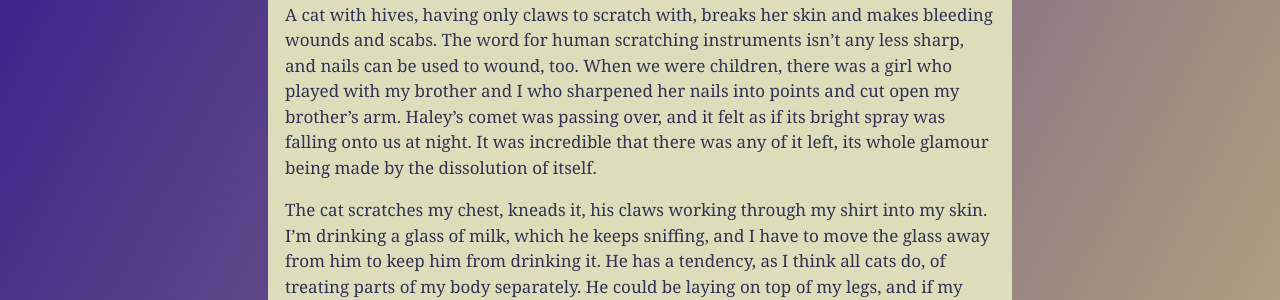
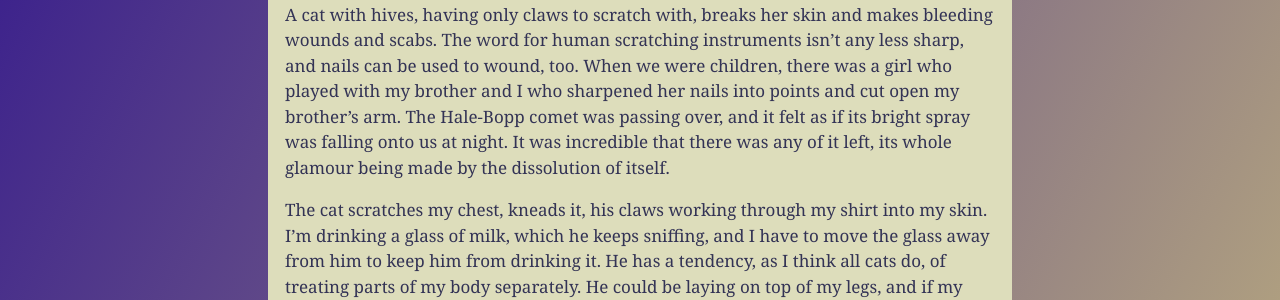
Before and after one commit to meanyhead/meanyhead.github.io, a Jekyll site: the page built from _posts/2019-3-20-whole-roast-suckling-pig.md, in a window 1280 px wide and 1400 px high, scrolled down 223 px. Shown: the part 257-557 px from the top of the window. Built offline with Jekyll 4.4.1, drawn with Linux system fonts in a browser that asks for light colours; comment, search, counter and statistics services are not loaded; some of the changed text lies outside the part shown.

Commit message:
pig edits

```diff
--- a/_posts/2019-3-20-whole-roast-suckling-pig.md
+++ b/_posts/2019-3-20-whole-roast-suckling-pig.md
@@ -5,7 +5,7 @@
 
 Is it possible to not scratch if one breaks out in hives? As a kid my friend and I used to concoct solutions from household chemicals and spray them at wasp nests. The wasps thrillingly came for us then, and we ran inside and shut the door. This same friend now keeps bees, and loves to talk about royal jelly, which makes a larva a queen. The worker bees produce this substance with the biological machinery of the hive of which they are a part. The gather round and make a queen. English feels that bee colonies are early industrial factories, less with the connotation of soot, exhaustion, and disease than of the mechanization of bodies. Insects seem to us to already be machines or machine-like; when we imagine nanotechnology we often imagine swarms of insects.
 
-A cat with hives, having only claws to scratch with, breaks her skin and makes bleeding wounds and scabs. The word for human scratching instruments isn't any less sharp, and nails can be used to wound, too. When we were children, there was a girl who played with my brother and I who sharpened her nails into points and cut open my brother's arm. Haley's comet was passing over, and it felt as if its bright spray was falling onto us at night. It was incredible that there was any of it left, its whole glamour being made by the dissolution of itself.
+A cat with hives, having only claws to scratch with, breaks her skin and makes bleeding wounds and scabs. The word for human scratching instruments isn't any less sharp, and nails can be used to wound, too. When we were children, there was a girl who played with my brother and I who sharpened her nails into points and cut open my brother's arm. The Hale-Bopp comet was passing over, and it felt as if its bright spray was falling onto us at night. It was incredible that there was any of it left, its whole glamour being made by the dissolution of itself.
 
 The cat scratches my chest, kneads it, his claws working through my shirt into my skin. I'm drinking a glass of milk, which he keeps sniffing, and I have to move the glass away from him to keep him from drinking it. He has a tendency, as I think all cats do, of treating parts of my body separately. He could be laying on top of my legs, and if my hand moves near him, he will bite it. I feel he's attached to me, feeling erroneously that I am something. To him I'm large, but I don't contain multitudes, because there's no container.
 
```
Also changed, not shown: other parts of _posts/2019-3-20-whole-roast-suckling-pig.md (+1 -1 lines).
